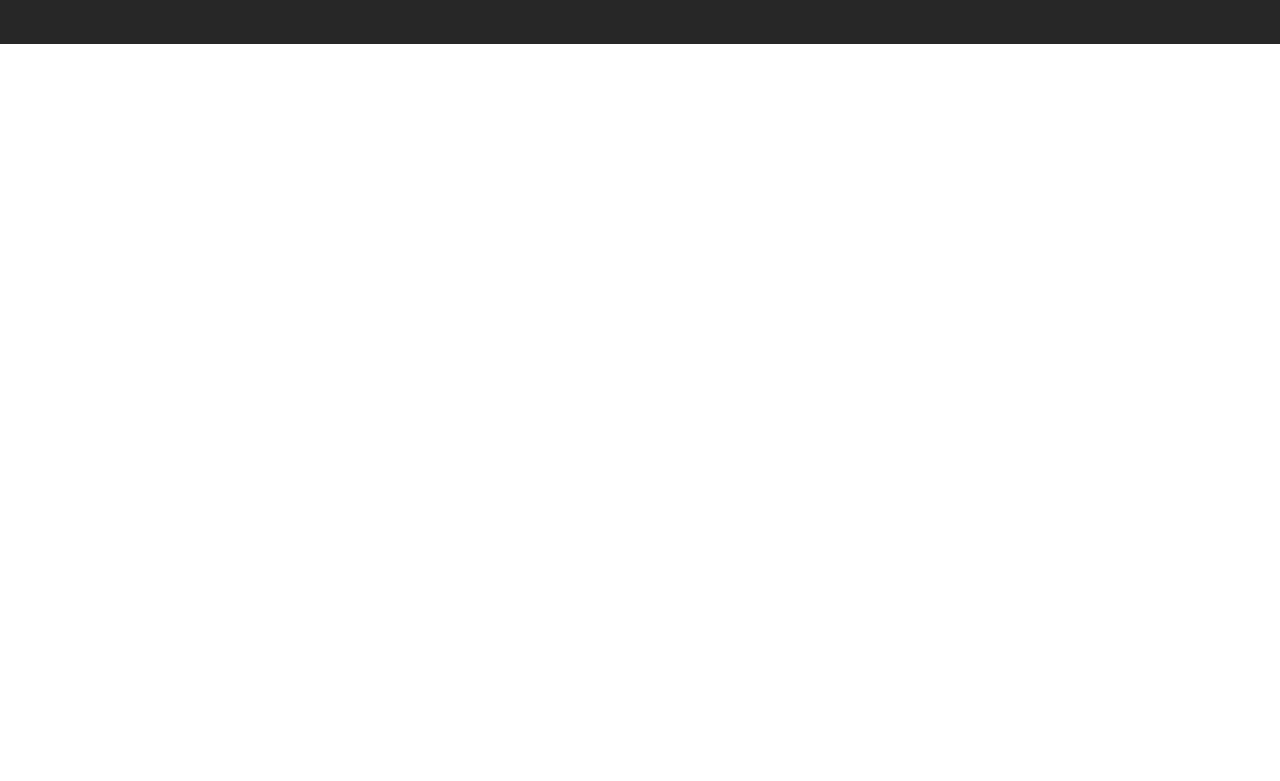
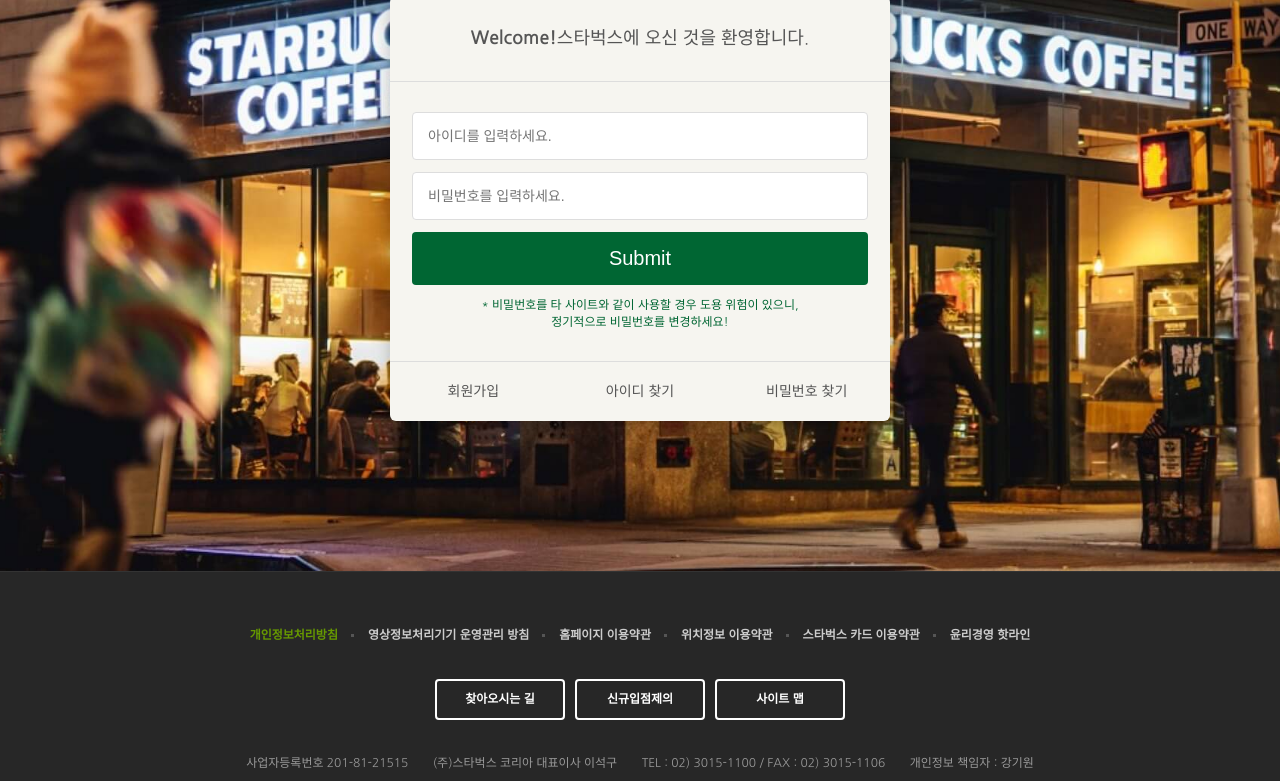
Before and after one commit to cinnamon-crew/make_starbucks, a plain HTML site: page signin/index.html in a window 1280 px wide. Shown: the part 290-1071 px from the top of the page. Before the commit the page ends 800 px from the top, so only its background shows below. Drawn offline with nearby package versions, Linux system fonts and the light colour scheme.

Commit message:
로그인 페이지 완성

```diff
--- /dev/null
+++ b/css/signin.css
@@ -0,0 +1,78 @@
+.signin {
+  margin-top: 120px;
+  padding: 100px 0 150px;
+  background-image: url(../images/signin_bg.jpg);
+  background-repeat: no-repeat;
+  background-position: center;
+  background-attachment: fixed;
+  background-size: cover;
+}
+.signin h1 {
+  color: #fff;
+  font-size: 30px;
+  font-weight: 700;
+  text-align: center;
+  margin-bottom: 24px;
+}
+.signin__card {
+  width: 500px;
+  margin: 0 auto;
+  border-radius: 6px;
+  background-color: #f6f5f0;
+  box-shadow: 2px 2px 20px rgba(0, 0, 0, 0.3);
+  color: #555;
+}
+.signin__card h2 {
+  padding: 30px;
+  font-size: 18px;
+  text-align: center;
+  border-bottom: 1px solid #ddd;
+}
+.signin__card h2 strong {
+  font-weight: 700;
+}
+.signin__card form {
+  padding: 30px 22px;
+}
+.signin__card form input {
+  width: 100%;
+  margin-bottom: 12px;
+  padding: 15px;
+  border: 1px solid #ddd;
+  border-radius: 4px;
+  outline: none;
+  box-sizing: border-box;
+  font-size: 14px;
+}
+.signin__card form [type="submit"] {
+  background-color: #006633;
+  border: none;
+  color: #fff;
+  font-size: 20px;
+  cursor: pointer;
+}
+
+.signin__card form p {
+  font-size: 12px;
+  color: #006633;
+  text-align: center;
+}
+.signin__card .actions {
+  display: flex;
+  border-top: 1px solid #ddd;
+}
+.signin__card .actions a {
+  flex-grow: 1;
+  flex-basis: 0;
+  text-align: center;
+  padding: 20px;
+  color: #555;
+  font-size: 14px;
+  border-radius: 1px solid #ddd;
+}
+.signin__card .actions a:list-child {
+  border-right: none;
+}
+.signin__card .actions a:hover {
+  text-decoration: underline;
+}
--- a/signin/index.html
+++ b/signin/index.html
@@ -51,6 +51,7 @@
     />
 
     <link rel="stylesheet" href="../css/common.css" />
+    <link rel="stylesheet" href="../css/signin.css" />
 
     <script defer src="../js/common.js"></script>
   </head>
@@ -389,7 +390,26 @@
       </div>
     </header>
 
-    <section class="signin"></section>
+    <section class="signin">
+      <h1>로그인</h1>
+      <div class="signin__card">
+        <h2><strong>Welcome!</strong>스타벅스에 오신 것을 환영합니다.</h2>
+        <form>
+          <input type="text" placeholder="아이디를 입력하세요." />
+          <input type="password" placeholder="비밀번호를 입력하세요." />
+          <input type="submit" placeholder="로그인." />
+          <p>
+            * 비밀번호를 타 사이트와 같이 사용할 경우 도용 위험이 있으니,<br />
+            정기적으로 비밀번호를 변경하세요!
+          </p>
+        </form>
+        <div class="actions">
+          <a href="javascript:void(0)">회원가입</a>
+          <a href="javascript:void(0)">아이디 찾기</a>
+          <a href="javascript:void(0)">비밀번호 찾기</a>
+        </div>
+      </div>
+    </section>
 
     <!--FOOTER-->
     <footer>
```
